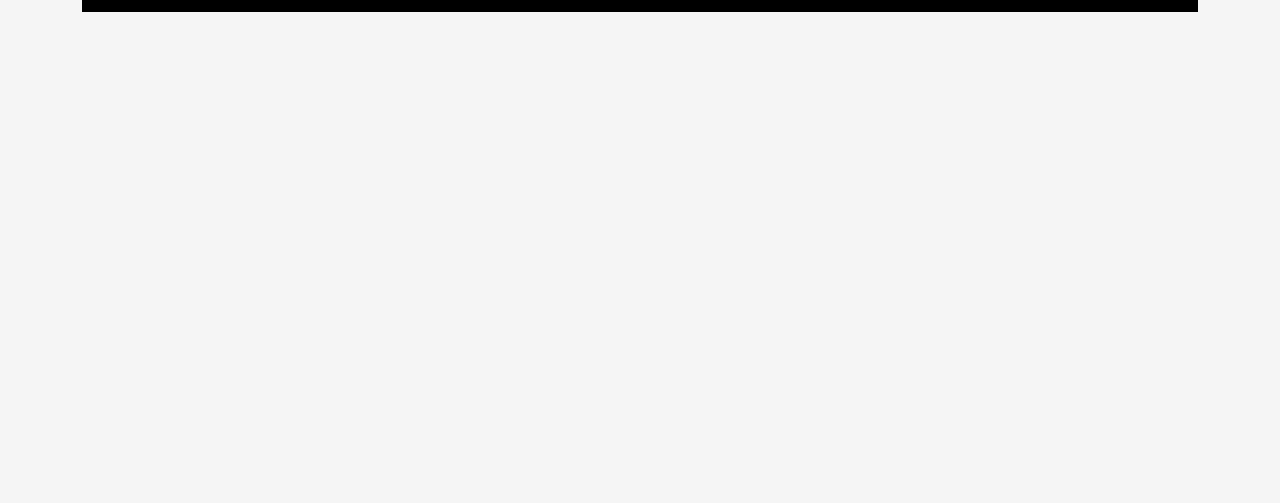
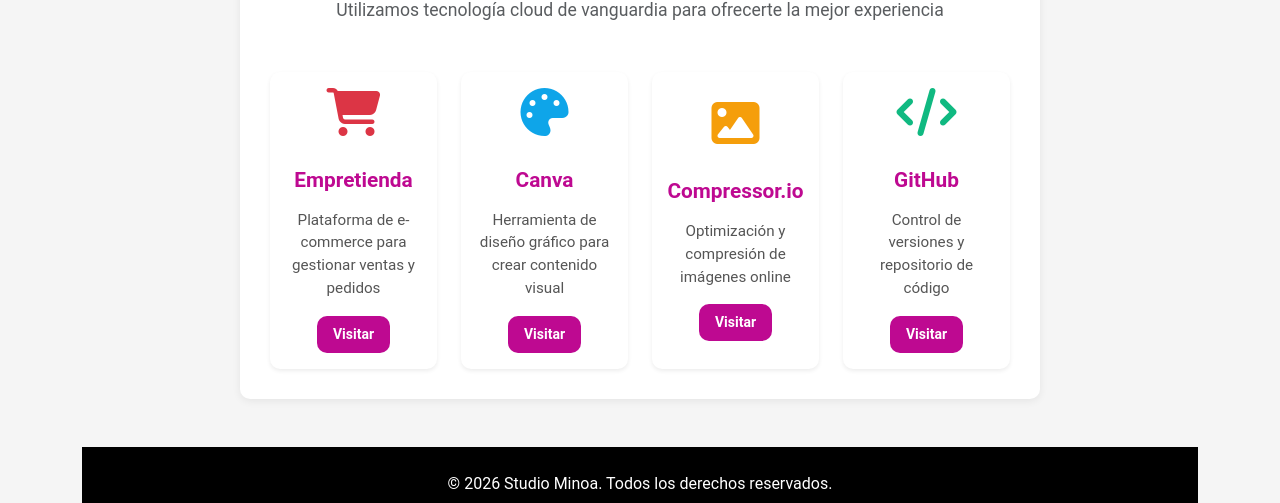
Before and after one commit to Ivanaquintana/Proyecto-Desarrollo-web, a website: page index.html in a window 1280 px wide. Shown: the part 1335-1838 px from the top of the page. Before the commit the page ends 1371 px from the top, so only its background shows below. Drawn offline with nearby package versions, Linux system fonts and the light colour scheme.

Commit message:
Agregar sección SAAS con SCSS compilado y estilos

```diff
--- /dev/null
+++ b/compile-sass.js
@@ -0,0 +1,19 @@
+// Script simple para compilar SCSS
+// Instala: npm install sass
+// Ejecuta: node compile-sass.js
+
+const sass = require('sass');
+const fs = require('fs');
+const path = require('path');
+
+const scssFile = path.join(__dirname, 'styles', 'saas.scss');
+const cssFile = path.join(__dirname, 'styles', 'saas.css');
+
+try {
+  const result = sass.compile(scssFile, { style: 'expanded' });
+  fs.writeFileSync(cssFile, result.css);
+  console.log('✅ SCSS compilado correctamente a:', cssFile);
+} catch (error) {
+  console.error('❌ Error al compilar SCSS:', error.message);
+  process.exit(1);
+}
--- a/index.html
+++ b/index.html
@@ -7,6 +7,7 @@
   <title>Studio Minoa</title>
   <link rel="stylesheet" href="https://cdn.jsdelivr.net/npm/bootstrap@5.3.3/dist/css/bootstrap.min.css">
   <link rel="stylesheet" href="./styles/styles.css">
+  <link rel="stylesheet" href="./styles/saas.css">
   <link rel="shortcut icon" href="./assets/favicon-16x16.png" type="image/x-icon">
   <link rel="stylesheet" href="https://cdnjs.cloudflare.com/ajax/libs/font-awesome/6.4.0/css/all.min.css">
 </head>
@@ -96,6 +97,56 @@
   </section>
 </div>
 
+<!-- Sección SaaS -->
+<div class="container my-5">
+  <section id="saas">
+    <h2 class="text-center mb-4 text-primary">Nuestras Herramientas SaaS</h2>
+    <p class="text-center text-muted mb-5">Utilizamos tecnología cloud de vanguardia para ofrecerte la mejor experiencia</p>
+    <div class="row row-cols-1 row-cols-md-4 g-4">
+      <div class="col">
+        <div class="card h-100 shadow-sm text-center">
+          <div class="card-body">
+            <i class="fas fa-shopping-cart" style="font-size: 3rem; color: #dc3545; margin-bottom: 1rem;"></i>
+            <h5 class="card-title">Empretienda</h5>
+            <p class="card-text">Plataforma de e-commerce para gestionar ventas y pedidos</p>
+            <a href="https://studiominoa.empretienda.com.ar/" target="_blank" class="btn btn-sm btn-primary">Visitar</a>
+          </div>
+        </div>
+      </div>
+      <div class="col">
+        <div class="card h-100 shadow-sm text-center">
+          <div class="card-body">
+            <i class="fas fa-palette" style="font-size: 3rem; color: #0ea5e9; margin-bottom: 1rem;"></i>
+            <h5 class="card-title">Canva</h5>
+            <p class="card-text">Herramienta de diseño gráfico para crear contenido visual</p>
+            <a href="https://www.canva.com" target="_blank" class="btn btn-sm btn-primary">Visitar</a>
+          </div>
+        </div>
+      </div>
+      <div class="col">
+        <div class="card h-100 shadow-sm text-center">
+          <div class="card-body">
+            <i class="fas fa-image" style="font-size: 3rem; color: #f59e0b; margin-bottom: 1rem;"></i>
+            <h5 class="card-title">Compressor.io</h5>
+            <p class="card-text">Optimización y compresión de imágenes online</p>
+            <a href="https://compressor.io" target="_blank" class="btn btn-sm btn-primary">Visitar</a>
+          </div>
+        </div>
+      </div>
+      <div class="col">
+        <div class="card h-100 shadow-sm text-center">
+          <div class="card-body">
+            <i class="fas fa-code" style="font-size: 3rem; color: #10b981; margin-bottom: 1rem;"></i>
+            <h5 class="card-title">GitHub</h5>
+            <p class="card-text">Control de versiones y repositorio de código</p>
+            <a href="https://github.com" target="_blank" class="btn btn-sm btn-primary">Visitar</a>
+          </div>
+        </div>
+      </div>
+    </div>
+  </section>
+</div>
+
 <footer>
   <div class="footer-content">
     <p>&copy; 2026 Studio Minoa. Todos los derechos reservados.</p>
--- /dev/null
+++ b/styles/saas.scss
@@ -0,0 +1,159 @@
+// ========== VARIABLES ==========
+$primary-color: #be0991;
+$secondary-color: #dc3545;
+$card-shadow: 0 4px 8px rgba(0, 0, 0, 0.15);
+$transition-speed: 0.3s;
+$border-radius: 10px;
+$spacing-base: 1rem;
+
+// Colores para cada SaaS
+$saas-colors: (
+  empretienda: #dc3545,
+  canva: #0ea5e9,
+  compressor: #f59e0b,
+  github: #10b981
+);
+
+// ========== MIXINS ==========
+
+// Mixin para tarjetas con hover
+@mixin card-hover {
+  transition: transform $transition-speed, box-shadow $transition-speed;
+
+  &:hover {
+    transform: translateY(-5px);
+    box-shadow: 0 8px 16px rgba(0, 0, 0, 0.2);
+  }
+}
+
+// Mixin para iconos
+@mixin icon-style($size: 3rem, $color: $primary-color) {
+  font-size: $size;
+  color: $color;
+  margin-bottom: $spacing-base;
+}
+
+// Mixin para botones
+@mixin button-style($bg-color: $primary-color) {
+  background-color: $bg-color;
+  border: none;
+  padding: 0.5rem 1rem;
+  border-radius: $border-radius;
+  transition: background-color $transition-speed;
+
+  &:hover {
+    background-color: darken($bg-color, 10%);
+  }
+}
+
+// ========== ESTILOS - SECCIÓN SAAS ==========
+
+#saas {
+  // Título principal
+  h2 {
+    color: $primary-color;
+    font-weight: bold;
+    margin-bottom: $spacing-base;
+  }
+
+  // Párrafo descriptivo
+  & > p {
+    color: #666;
+    font-size: 1.1rem;
+  }
+
+  // Tarjetas
+  .card {
+    @include card-hover;
+    border: none;
+    box-shadow: $card-shadow;
+    border-radius: $border-radius;
+    height: 100%;
+
+    // Contenido de tarjeta
+    .card-body {
+      display: flex;
+      flex-direction: column;
+      align-items: center;
+      justify-content: center;
+
+      // Icono dentro de la tarjeta
+      i {
+        @include icon-style(3rem);
+
+        // Colores específicos por tipo de SaaS
+        &.fa-shopping-cart {
+          color: map-get($saas-colors, empretienda);
+        }
+
+        &.fa-palette {
+          color: map-get($saas-colors, canva);
+        }
+
+        &.fa-image {
+          color: map-get($saas-colors, compressor);
+        }
+
+        &.fa-code {
+          color: map-get($saas-colors, github);
+        }
+      }
+
+      // Título de tarjeta
+      .card-title {
+        font-size: 1.3rem;
+        font-weight: 600;
+        color: $primary-color;
+        margin: $spacing-base 0;
+      }
+
+      // Texto descriptivo
+      .card-text {
+        font-size: 0.95rem;
+        color: #555;
+        text-align: center;
+        margin-bottom: $spacing-base;
+      }
+
+      // Botón dentro de tarjeta
+      .btn {
+        @include button-style($primary-color);
+        color: white;
+        text-decoration: none;
+        font-weight: 600;
+
+        &:hover {
+          color: white;
+        }
+      }
+    }
+  }
+}
+
+// ========== RESPONSIVE ==========
+
+@media (max-width: 768px) {
+  #saas {
+    h2 {
+      font-size: 1.8rem;
+    }
+
+    .card {
+      .card-body {
+        padding: 1.5rem 1rem;
+
+        i {
+          @include icon-style(2.5rem);
+        }
+
+        .card-title {
+          font-size: 1.1rem;
+        }
+
+        .card-text {
+          font-size: 0.9rem;
+        }
+      }
+    }
+  }
+}
--- a/styles/styles.css
+++ b/styles/styles.css
@@ -142,6 +142,112 @@
   color: #ff9800;
 }
 
+/* ========== ESTILOS SAAS (Compilado desde SCSS) ========== */
+
+#saas h2 {
+  color: #be0991;
+  font-weight: bold;
+  margin-bottom: 1rem;
+}
+
+#saas > p {
+  color: #666;
+  font-size: 1.1rem;
+}
+
+#saas .card {
+  transition: transform 0.3s, box-shadow 0.3s;
+  border: none;
+  box-shadow: 0 4px 8px rgba(0, 0, 0, 0.15);
+  border-radius: 10px;
+  height: 100%;
+}
+
+#saas .card:hover {
+  transform: translateY(-5px);
+  box-shadow: 0 8px 16px rgba(0, 0, 0, 0.2);
+}
+
+#saas .card .card-body {
+  display: flex;
+  flex-direction: column;
+  align-items: center;
+  justify-content: center;
+}
+
+#saas .card .card-body i {
+  font-size: 3rem;
+  margin-bottom: 1rem;
+}
+
+#saas .card .card-body i.fa-shopping-cart {
+  color: #dc3545;
+}
+
+#saas .card .card-body i.fa-palette {
+  color: #0ea5e9;
+}
+
+#saas .card .card-body i.fa-image {
+  color: #f59e0b;
+}
+
+#saas .card .card-body i.fa-code {
+  color: #10b981;
+}
+
+#saas .card .card-body .card-title {
+  font-size: 1.3rem;
+  font-weight: 600;
+  color: #be0991;
+  margin: 1rem 0;
+}
+
+#saas .card .card-body .card-text {
+  font-size: 0.95rem;
+  color: #555;
+  text-align: center;
+  margin-bottom: 1rem;
+}
+
+#saas .card .card-body .btn {
+  background-color: #be0991;
+  border: none;
+  padding: 0.5rem 1rem;
+  border-radius: 10px;
+  transition: background-color 0.3s;
+  color: white;
+  text-decoration: none;
+  font-weight: 600;
+}
+
+#saas .card .card-body .btn:hover {
+  background-color: #9a076e;
+  color: white;
+}
+
+@media (max-width: 768px) {
+  #saas h2 {
+    font-size: 1.8rem;
+  }
+
+  #saas .card .card-body {
+    padding: 1.5rem 1rem;
+  }
+
+  #saas .card .card-body i {
+    font-size: 2.5rem;
+  }
+
+  #saas .card .card-body .card-title {
+    font-size: 1.1rem;
+  }
+
+  #saas .card .card-body .card-text {
+    font-size: 0.9rem;
+  }
+}
+
 
 
 
```
Also changed, not shown: package.json (added, +13 -0 lines), styles/saas.css (added).
